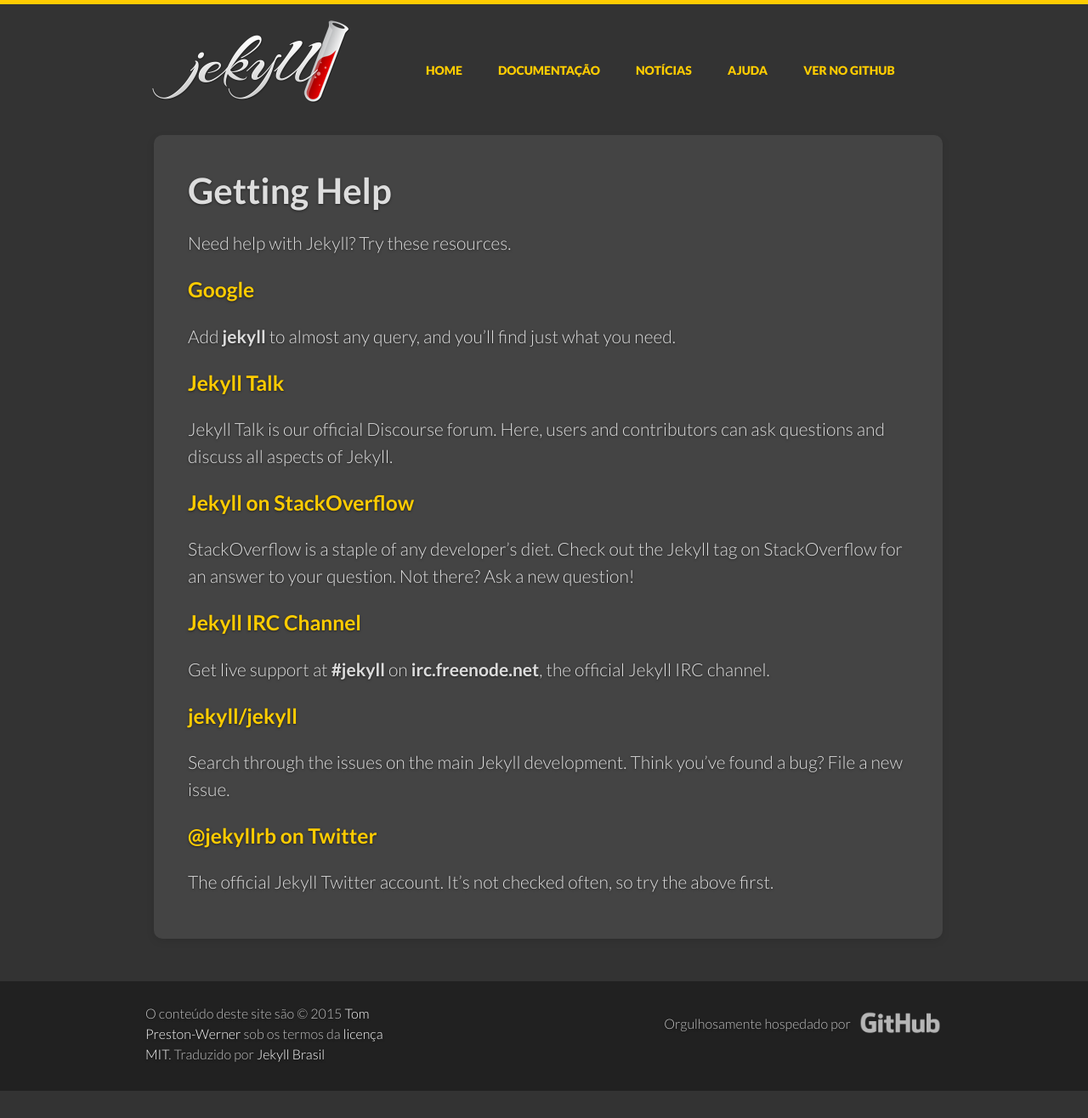
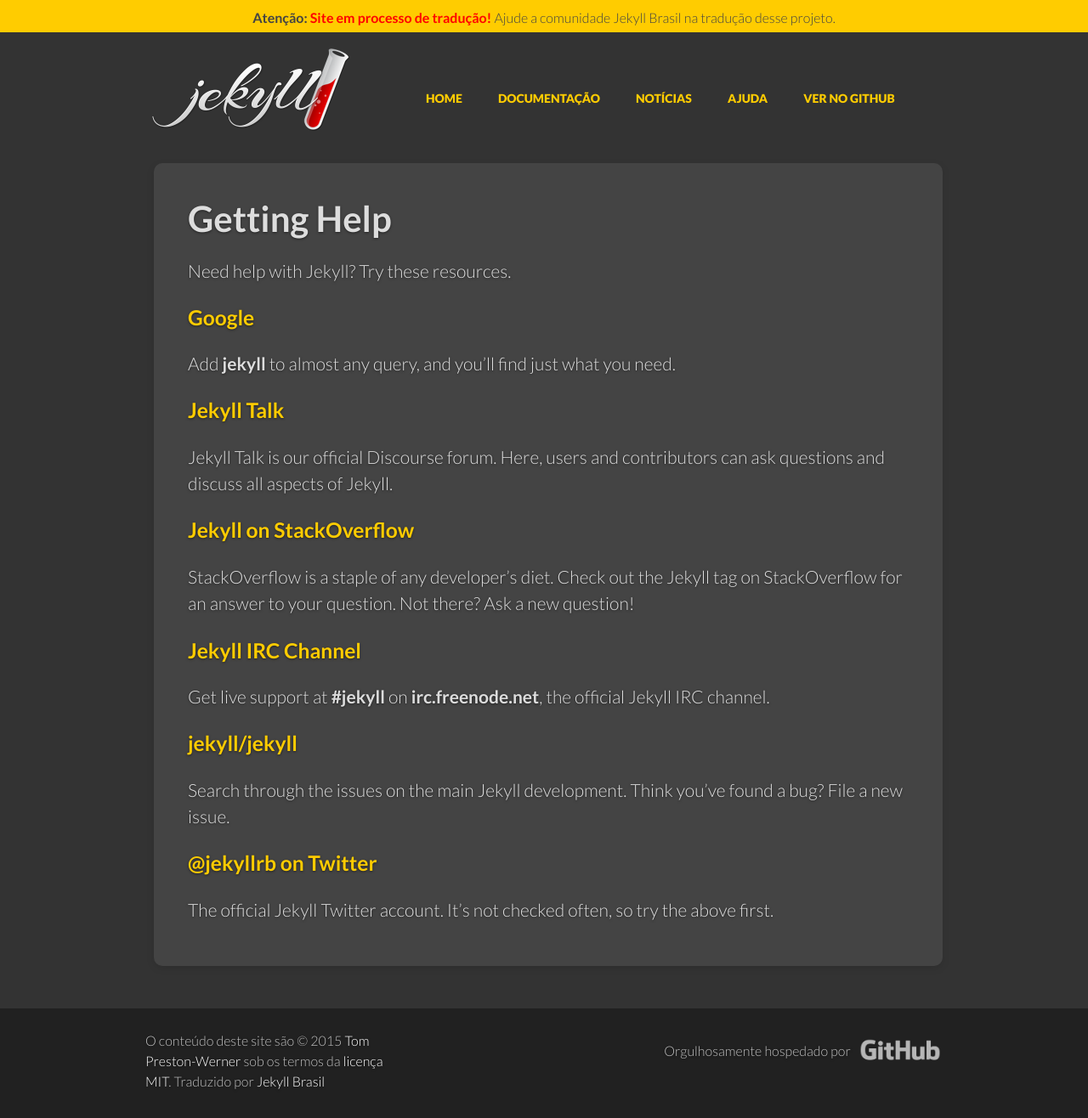
Before and after one commit to jekyll-brasil/jekyll-brasil.github.io, a Jekyll site: the page built from help/index.md, in a window 1280 px wide. Shown: the whole page at 85% size. Built offline with Jekyll 4.4.1, drawn with Linux system fonts in a browser that asks for light colours; comment, search, counter and statistics services are not loaded; before the commit the page ends 1284 px from its top, so only the background shows below that.

Commit message:
Add alert translate top..

```diff
--- a/_includes/header.html
+++ b/_includes/header.html
@@ -1,3 +1,9 @@
+<div class="alert-translate" role="alert">
+  <a href="https://github.com/jekyll-brasil/jekyll-brasil.github.io" target="_blank">
+    <strong>Atenção:</strong> <span>Site em processo de tradução!</span> Ajude a comunidade Jekyll Brasil na tradução desse projeto.
+  </a>
+</div>
+
 <header role="banner">
   <nav class="mobile-nav show-on-mobiles">
     {% include primary-nav-items.html %}
--- a/_sass/_style.scss
+++ b/_sass/_style.scss
@@ -10,7 +10,7 @@
   font: 300 21px Lato, 'Helvetica Neue', Helvetica, Arial, sans-serif;
   color: #ddd;
   background-color: #333;
-  border-top: 5px solid #fc0;
+  // border-top: 5px solid #fc0;
   @include box-shadow(inset 0 3px 30px rgba(0,0,0,.3));
   text-shadow: 0 1px 3px rgba(0,0,0,.5);
   -webkit-font-feature-settings: "kern" 1;
@@ -18,6 +18,28 @@
   -o-font-feature-settings: "kern" 1;
   font-feature-settings: "kern" 1;
   font-kerning: normal;
+}
+
+.alert-translate {
+  width: 100%;
+  padding: .3em 1em;
+  text-align: center;
+  background-color: #fc0;
+  text-shadow: none;
+
+  &, a {
+    color: #444;
+    margin: 0;
+  }
+
+  span {
+    color: #f00;
+    font-weight: 700;
+  }
+
+  a {
+    font-size: 1rem;
+  }
 }
 
 .clear {
```
